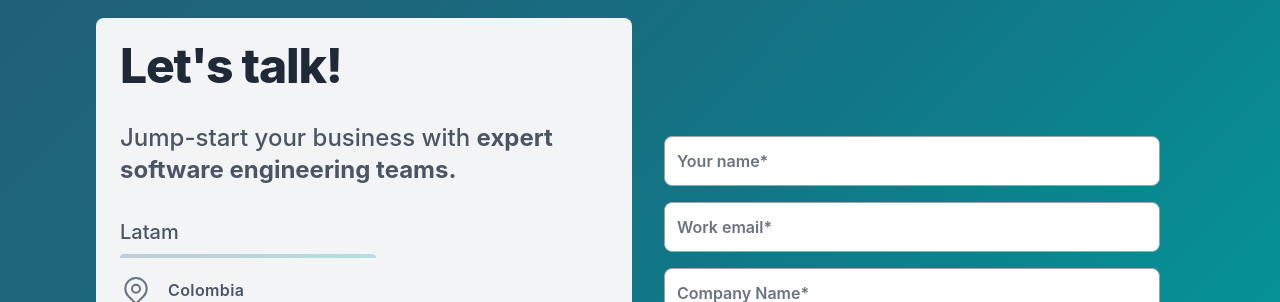
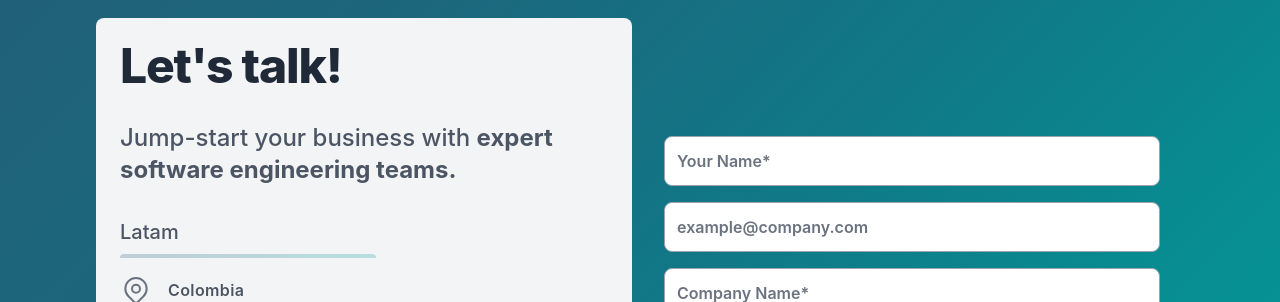
Before and after one commit to Strayker-Inc/landing, a React (Create React App) app: page / in a window 1280 px wide. Shown: the part 2620-2922 px from the top of the page. Built offline with nearby package versions, Linux system fonts and the light colour scheme.

Commit message:
feat : integrate services to home

```diff
--- a/src/config/enviroments.ts
+++ b/src/config/enviroments.ts
@@ -12,7 +12,7 @@ export class Enviroment {
       return 'https://api.slinqer.com/slinqer'
     } else {
       // local and test url
-      return 'https://ad6abf9806a1.ngrok.io'
+      return 'http://localhost:3001/slinqer'
       // return 'https://api.slinqer.com/slinqer'
     }
   }
--- a/src/pages/Home/Home.tsx
+++ b/src/pages/Home/Home.tsx
@@ -1,10 +1,35 @@
-import React, { useEffect }  from "react";
+import React, { useEffect, useState }  from "react";
 import { RouteComponentProps, withRouter  } from "react-router-dom";
 // Interfaces
 import IPage from "../../interfaces/page";
+import IContact from "../../interfaces/contact";
 import './Home.css'
+//Services
+import { HomeService } from "./services/homeService";
 
+const contact : IContact = {
+  name : "",
+  email : "",
+  message : "",
+  company : "",
+}
 const HomePage: React.FunctionComponent<IPage & RouteComponentProps<any>> = props => {
+  const [contactInfo] = useState <IContact> (contact);
+
+  const submitNewContactRequest = () => {
+    const newContactInfo: IContact = {
+      name  : contactInfo.name,
+      email  : contactInfo.email,
+      message  : contactInfo.message,
+      company  : contactInfo.company
+    };
+    console.log('entré -->', newContactInfo);
+    // HomeService.requestNewContact (newContactInfo)
+    // .then (res => {
+    //   console.log (res.data)
+    // }).catch (console.log);
+  }
+
 
   const navBarStyles = () => {
     const header = document.getElementById("header");
@@ -456,32 +481,56 @@ const HomePage: React.FunctionComponent<IPage & RouteComponentProps<any>> = prop
               >
                 <div className="flex flex-col">
                   <label htmlFor="name" className="hidden">Name</label>
-                  <input type="name" name="name" id="name" placeholder="Your name*"
-                    className="w-100 mt-2 py-3 px-3 rounded-lg bg-white dark:bg-gray-800 border border-gray-400 dark:border-gray-700 text-gray-800 font-semibold focus:border-indigo-500 focus:outline-none" />
+                  <input
+                    value={contactInfo.name}
+                    placeholder="Your Name*"
+                    type="text"
+                    onChange = {e => contactInfo.name = e.target.value}
+                    name="name"
+                    id="name"
+                    className="w-100 mt-2 py-3 px-3 rounded-lg bg-white dark:bg-gray-800 border border-gray-400 dark:border-gray-700 text-gray-800 font-semibold focus:border-indigo-500 focus:outline-none"
+                  />
                 </div>
 
                 <div className="flex flex-col mt-2">
                   <label htmlFor="email" className="hidden">Email</label>
-                  <input type="email" name="email" id="email" placeholder="Work email*"
+                  <input
+                    value={""}
+                    placeholder="example@company.com"
+                    type="email"
+                    onChange= {e => contactInfo.email = e.target.value}
+                    name="email"
+                    id="email"
                     className="w-100 mt-2 py-3 px-3 rounded-lg bg-white dark:bg-gray-800 border border-gray-400 dark:border-gray-700 text-gray-800 font-semibold focus:border-indigo-500 focus:outline-none"
                   />
                 </div>
 
                 <div className="flex flex-col mt-2">
                   <label htmlFor="email" className="hidden">Company</label>
-                  <input type="text" name="company" id="company" placeholder="Company Name*"
+                  <input value={""}
+                    placeholder="Company Name*"
+                    type="text"
+                    onChange= {e => contactInfo.company = e.target.value}
+                    name="company"
+                    id="company"
                     className="w-100 mt-2 py-3 px-3 rounded-lg bg-white dark:bg-gray-800 border border-gray-400 dark:border-gray-700 text-gray-800 font-semibold focus:border-indigo-500 focus:outline-none"
                   />
                 </div>
 
                 <div className="flex flex-col mt-2">
                   <label htmlFor="message" className="hidden">Message</label>
-                  <input type="text" name="message" id="message" placeholder="Who can help you?*"
+                  <input
+                    type="text"
+                    onChange= {e => contactInfo.company = e.target.value}
+                    name="message"
+                    id="message"
+                    placeholder="Who can help you?*"
                     className="w-100 mt-2 py-8 px-3 rounded-lg bg-white dark:bg-gray-800 border border-gray-400 dark:border-gray-700 text-gray-800 font-semibold focus:border-indigo-500 focus:outline-none"
                   />
                 </div>
 
                 <button type="submit"
+                  onClick={() => submitNewContactRequest ()}
                   className="md:w-32 bg-white hover:bg-blue-dark text-gray-800 font-bold mt-2 py-4 px-6 rounded-lg mt-3 hover:bg-indigo-300 transition ease-in-out duration-300">
                   Submit
                 </button>
```
